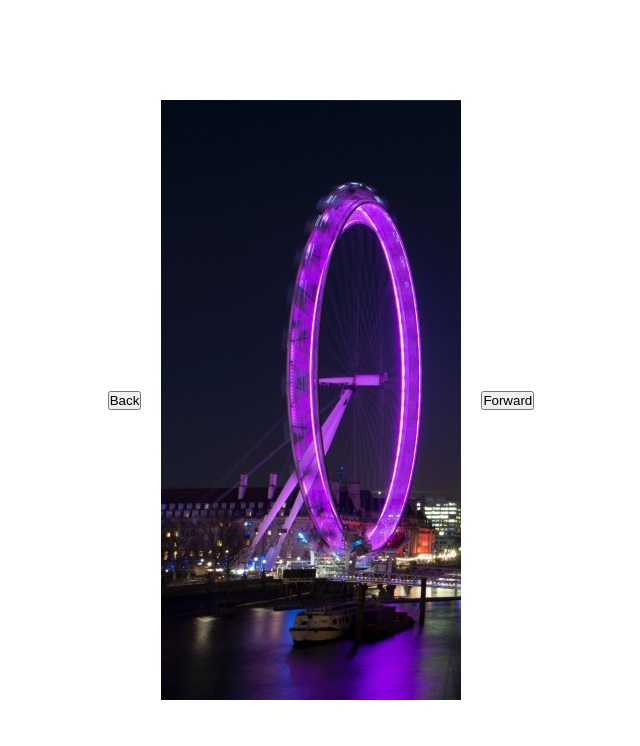
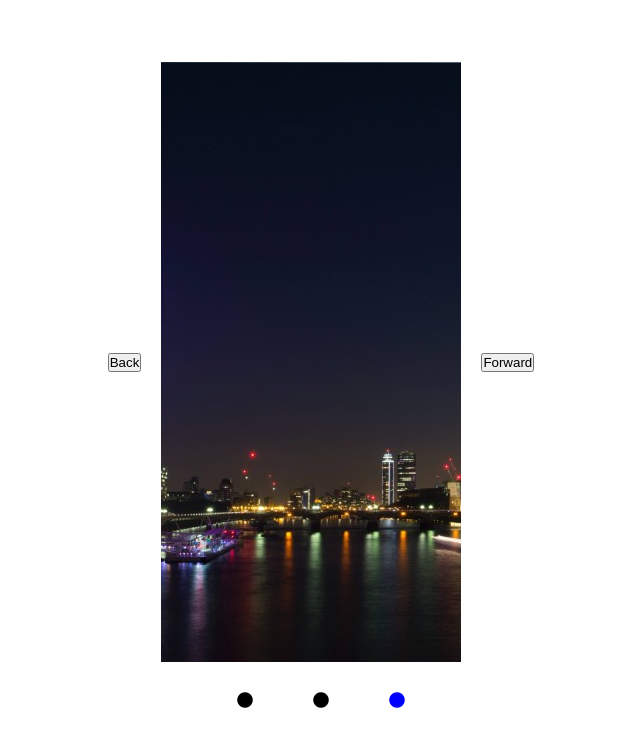
Before and after one commit to GAlessi/vue-slider, a plain HTML site: page index.html in a window 1280 px wide. Shown: the whole page, without its empty margins (319-959 px from the left). Drawn offline with nearby package versions, Linux system fonts and the light colour scheme.

Commit message:
aggiunta pallini

```diff
--- a/css/style.css
+++ b/css/style.css
@@ -8,6 +8,7 @@
     width: 100%;
     height: 100vh;
     display: flex;
+    flex-direction: column;
     align-items: center;
     justify-content: center;
 }
@@ -21,3 +22,11 @@
 button{
     margin: 20px;
 }
+
+i{
+    margin: 30px;
+}
+
+i.active{
+    color: blue;
+}
--- a/index.html
+++ b/index.html
@@ -18,8 +18,12 @@
         <div id="app" class="container">
             <div class="row">
                 <button @click="prev" type="button" name="button">Back</button>
-                <img :src="'img/pic-' + imgNum + '.jpg'" alt="">
+                <img :src="'img/pic-' + imgNum + '.jpg'">
                 <button @click="next" type="button" name="button">Forward</button>
+            </div>
+            <div class="row">
+                <i :class="(i -1 == imgNum) ? 'active' : ''"class="fas fa-circle" v-for="i in 3"></i>
+
             </div>
         </div>
     </body>
--- a/js/script.js
+++ b/js/script.js
@@ -3,7 +3,7 @@ function init() {
         el: '#app',
 
         data:{
-            'imgNum': 1
+            'imgNum': 0
         },
 
         mounted: function () {
```
